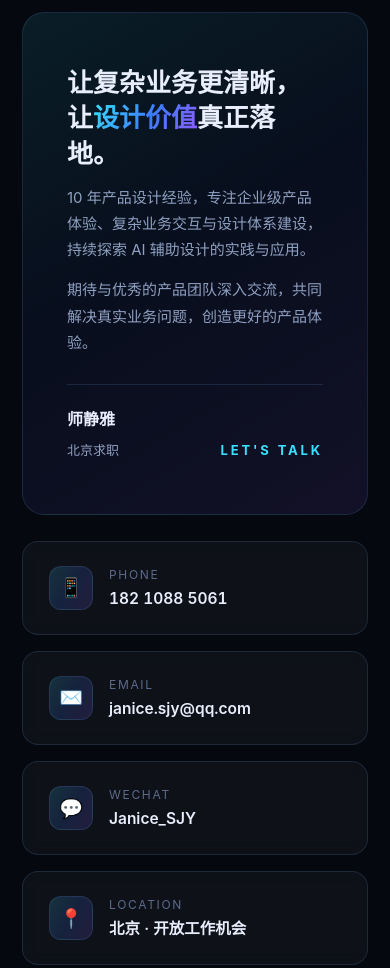
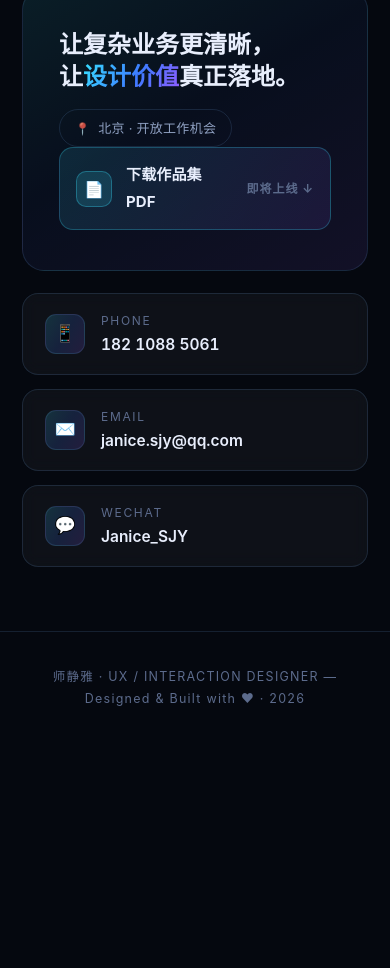
Before and after one commit to jingjingtu/shijingya-ux-resume, a plain HTML site: page index.html in a window 390 px wide. Shown: the part 8397-9365 px from the top of the page. After the commit the page ends 9141 px from the top, so only its background shows below. Drawn offline with Linux system fonts and the light colour scheme.

Commit message:
ui: compact contact section; add portfolio PDF download slot (pending file)

```diff
--- a/index.html
+++ b/index.html
@@ -313,26 +313,26 @@ section{padding:110px 0;position:relative}
 .edu-badges{display:flex;gap:12px;flex-wrap:wrap}
 .edu-badges .b{font-size:13px;padding:9px 18px;border-radius:12px;border:1px solid var(--line);background:rgba(56,225,255,.06);color:var(--txt)}
 
-.contact-grid{display:grid;grid-template-columns:1.2fr 1fr;gap:26px;margin-top:8px}
+.contact-grid{display:grid;grid-template-columns:1.25fr 1fr;gap:22px;margin-top:8px}
 .contact-big{
-  border:1px solid var(--line);border-radius:var(--r-lg);padding:52px 44px;position:relative;overflow:hidden;
+  border:1px solid var(--line);border-radius:var(--r-lg);padding:40px 36px;position:relative;overflow:hidden;
   display:flex;flex-direction:column;
   background:linear-gradient(150deg,rgba(56,225,255,.10),rgba(61,123,255,.06) 45%,rgba(143,93,255,.10));
 }
 .contact-big p:last-of-type{margin-bottom:28px}
-.contact-big h3{font-size:clamp(26px,3.4vw,36px);font-weight:800;line-height:1.35}
-.contact-big p{margin-top:14px;color:var(--txt-dim);font-size:15px}
-.cb-sign{margin-top:auto;padding-top:20px;border-top:1px solid var(--line);display:flex;justify-content:space-between;align-items:flex-end;gap:16px}
-.cb-sign .nm{font-size:16px;font-weight:700}
-.cb-sign .sub{margin-top:6px;font-size:13px;color:var(--txt-dim)}
-.cb-sign .talk{font-size:13px;font-weight:700;letter-spacing:.22em;color:var(--cyan);white-space:nowrap}
-.contact-list{display:grid;gap:16px}
+.contact-big h3{font-size:clamp(24px,3vw,32px);font-weight:800;line-height:1.32}
+.contact-big p{margin-top:12px;color:var(--txt-dim);font-size:14.5px;line-height:1.7;max-width:34em}
+
+
+
+
+.contact-list{display:grid;grid-auto-rows:1fr;gap:14px}
 .contact-item{
-  display:flex;align-items:center;gap:16px;padding:22px 26px;border:1px solid var(--line);border-radius:var(--r-md);
+  display:flex;align-items:center;gap:16px;padding:16px 22px;border:1px solid var(--line);border-radius:var(--r-md);
   background:var(--panel);backdrop-filter:blur(8px);text-decoration:none;color:var(--txt);transition:.35s;
 }
 .contact-item:hover{transform:translateX(6px);border-color:rgba(56,225,255,.55);box-shadow:0 10px 30px rgba(2,10,30,.5)}
-.contact-item .ic{width:44px;height:44px;border-radius:12px;background:var(--grad-soft);border:1px solid var(--line);display:flex;align-items:center;justify-content:center;font-size:19px;flex:none}
+.contact-item .ic{width:40px;height:40px;border-radius:11px;background:var(--grad-soft);border:1px solid var(--line);display:flex;align-items:center;justify-content:center;font-size:17px;flex:none}
 .contact-item .k{font-size:12px;color:var(--txt-faint);letter-spacing:.14em}
 .contact-item .v{font-size:15.5px;font-weight:600;font-variant-numeric:tabular-nums}
 
@@ -508,11 +508,11 @@ footer{border-top:1px solid var(--line);padding:34px 0;text-align:center;color:v
   .contact-big{padding:5mm 6mm;backdrop-filter:none}
   .contact-big h3{font-size:13pt}
   .contact-big p{font-size:9pt;margin-top:2mm}
-  .cb-sign{margin-top:auto;padding-top:2.5mm}
+
   .contact-big p:last-of-type{margin-bottom:3mm}
-  .cb-sign .nm{font-size:10pt}
-  .cb-sign .sub{font-size:8.5pt;margin-top:1mm}
-  .cb-sign .talk{font-size:8pt}
+
+
+
   .contact-list{gap:2mm}
   .contact-item{padding:2.5mm 3.5mm;box-shadow:none;backdrop-filter:none;break-inside:avoid}
   .contact-item .ic{width:8mm;height:8mm;font-size:10pt;border-radius:2.5mm}
@@ -557,6 +557,32 @@ footer{border-top:1px solid var(--line);padding:34px 0;text-align:center;color:v
   .shot-desc{font-size:8.5pt;margin-top:1mm}
   .shot-act{font-size:8pt;margin-top:1mm}
 }
+
+/* ===== 作品集 PDF 下载（PDF 到手后：href 换成文件路径、去掉 data-pdf="pending"，再把文案改成「下载 PDF ↑」） ===== */
+.pdf-cta{margin-top:auto;display:flex;align-items:center;gap:14px;padding:14px 16px;border:1px solid rgba(56,225,255,.26);
+  border-radius:14px;background:linear-gradient(115deg,rgba(56,225,255,.12),rgba(143,93,255,.10));
+  text-decoration:none;color:var(--txt);transition:border-color .35s,transform .35s}
+.pdf-cta:hover{border-color:rgba(56,225,255,.5);transform:translateY(-2px)}
+.pdf-cta .ic{width:36px;height:36px;border-radius:10px;background:rgba(56,225,255,.14);border:1px solid rgba(56,225,255,.3);
+  display:flex;align-items:center;justify-content:center;font-size:16px;flex:none}
+.pdf-cta .pt{display:flex;flex-direction:column;min-width:0}
+.pdf-cta .pt b{font-size:15px;font-weight:700;letter-spacing:.01em}
+.pdf-cta .pt i{margin-top:4px;font-style:normal;font-size:12px;color:var(--txt-dim);line-height:1.5}
+.pdf-cta .cta{margin-left:auto;flex:none;font-size:12px;font-weight:700;letter-spacing:.08em;color:var(--cyan);white-space:nowrap}
+.pdf-cta[data-pdf="pending"]{cursor:default}
+.pdf-cta[data-pdf="pending"]:hover{transform:none;border-color:rgba(56,225,255,.26)}
+.pdf-cta[data-pdf="pending"] .cta{color:var(--txt-faint)}
+@media (max-width:900px){
+  .contact-list{grid-template-columns:1fr}
+  .pdf-cta .pt i{display:none}
+}
+@media print{
+  .pdf-cta{display:none}
+}
+#contact{padding-top:56px;padding-bottom:64px}
+.cb-loc{margin-top:16px;align-self:flex-start;display:inline-flex;align-items:center;gap:8px;padding:7px 15px;
+  border:1px solid var(--line);border-radius:999px;font-size:13px;color:var(--txt-dim);letter-spacing:.02em}
+.cb-loc .pin{font-size:12px;filter:saturate(.7)}
 </style>
 </head>
 <body>
@@ -831,12 +857,12 @@ footer{border-top:1px solid var(--line);padding:34px 0;text-align:center;color:v
     <div class="contact-grid">
       <div class="contact-big rv">
         <h3>让复杂业务更清晰，<br>让<span class="grad" style="background:var(--grad);-webkit-background-clip:text;background-clip:text;color:transparent">设计价值</span>真正落地。</h3>
-        <p>10 年产品设计经验，专注企业级产品体验、复杂业务交互与设计体系建设，持续探索 AI 辅助设计的实践与应用。</p>
-        <p>期待与优秀的产品团队深入交流，共同解决真实业务问题，创造更好的产品体验。</p>
-        <div class="cb-sign">
-          <div><div class="nm">师静雅</div><div class="sub">北京求职</div></div>
-          <div class="talk">LET'S TALK</div>
-        </div>
+        <div class="cb-loc"><span class="pin">📍</span>北京 · 开放工作机会</div>
+        <a class="pdf-cta rv" id="portfolio-pdf" href="#" data-pdf="pending" aria-disabled="true">
+          <span class="ic">📄</span>
+          <span class="pt"><b>下载作品集 PDF</b><i>完整项目案例与设计过程，一册打包，方便面试翻阅</i></span>
+          <span class="cta" id="pdfCta">即将上线 <span class="arr">↓</span></span>
+        </a>
       </div>
       <div class="contact-list">
         <a class="contact-item rv" href="tel:18210885061">
@@ -850,12 +876,7 @@ footer{border-top:1px solid var(--line);padding:34px 0;text-align:center;color:v
         <div class="contact-item rv rv-d2" style="cursor:default">
           <div class="ic">💬</div>
           <div><div class="k">WECHAT</div><div class="v">Janice_SJY</div></div>
-        </div>
-        <div class="contact-item rv rv-d3" style="cursor:default">
-          <div class="ic">📍</div>
-          <div><div class="k">LOCATION</div><div class="v">北京 · 开放工作机会</div></div>
-        </div>
-      </div>
+        </div>      </div>
     </div>
   </div>
 </section>
```
